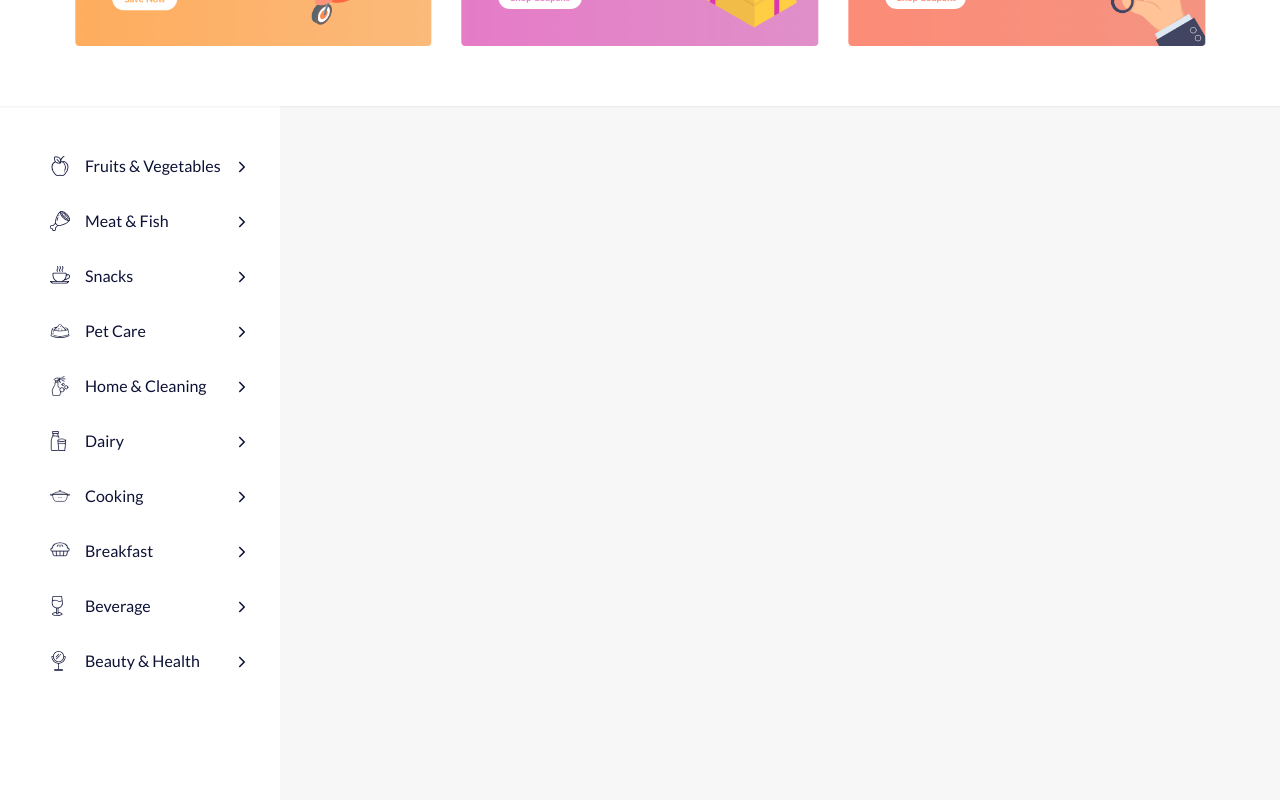
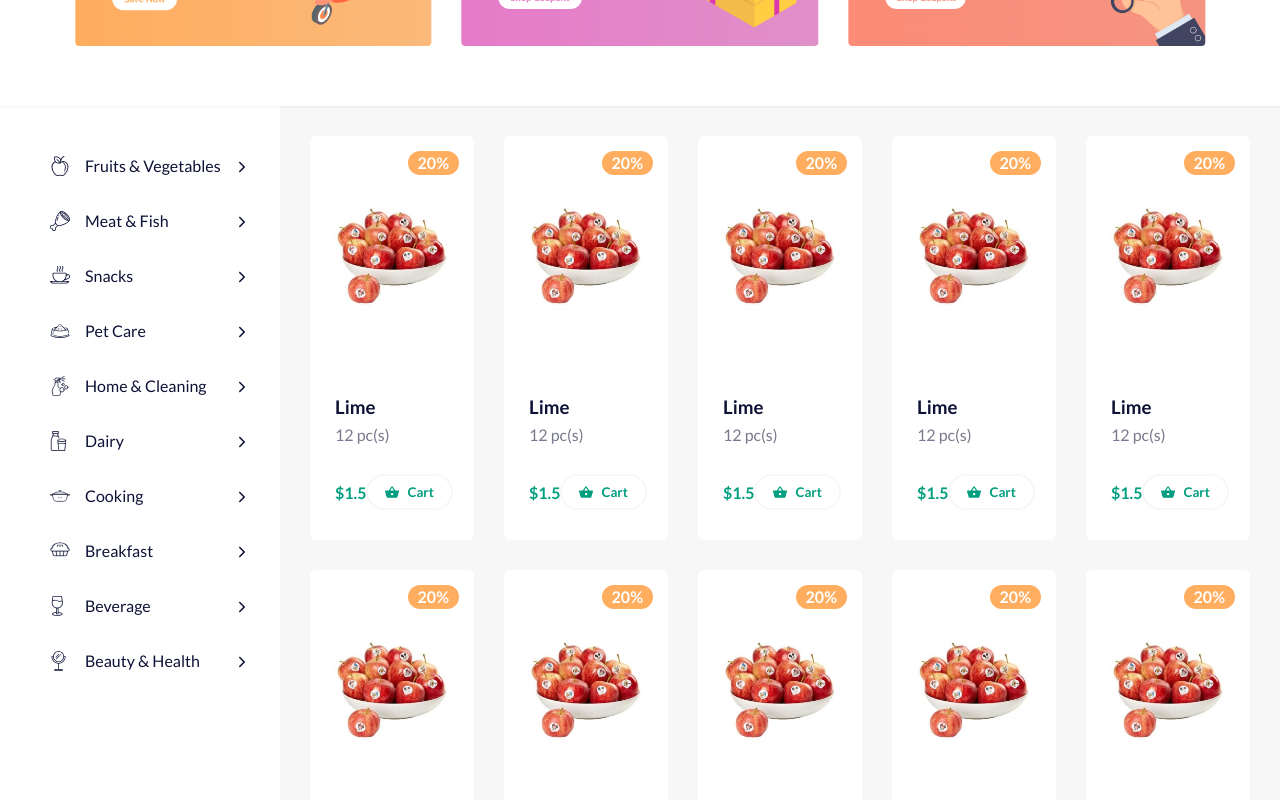
Before and after one commit to thanhhht/Grocery, a React (Create React App) app: page / in a window 1280 px wide. Shown: the part 980-1780 px from the top of the page. Built offline with nearby package versions, Linux system fonts and the light colour scheme.

Commit message:
complete UI component Product desktop

```diff
--- a/src/features/Product/components/Product/index.jsx
+++ b/src/features/Product/components/Product/index.jsx
@@ -1,16 +1,25 @@
 import React from 'react';
+import { ReactComponent as CartIcon } from '../../../../images/icons/cart.svg';
 import './style.scss';
 
 export default function Product() {
   return (
     <div className="product">
-      <div className="product-img"></div>
-      <div className="product-body">
-        <h3 className="product-name"></h3>
-        <span className="product-weight"></span>
-        <div className="product-meta">
-          <div className="product-price"></div>
-          <button className="add-to-cart"></button>
+      <div className="product-wrap">
+        <div className="product-img">
+          <img src="/images/products/Apples_dmwvrq.jpg" alt="" />
+          <span className="product-discount">20%</span>
+        </div>
+        <div className="product-body">
+          <h3 className="product-name">Lime</h3>
+          <span className="product-weight">12 pc(s)</span>
+          <div className="product-meta">
+            <div className="product-price">$1.5</div>
+            <button className="add-to-cart">
+              <CartIcon />
+              <span>Cart</span>
+            </button>
+          </div>
         </div>
       </div>
     </div>
--- a/src/features/Product/components/Product/style.scss
+++ b/src/features/Product/components/Product/style.scss
@@ -0,0 +1,78 @@
+.product {
+  flex: 0 0 20%;
+  max-width: 20%;
+  padding: 0 15px;
+  margin-bottom: 30px;
+  cursor: pointer;
+  &-wrap {
+    background: #fff;
+    border-radius: 6px;
+    overflow: hidden;
+  }
+  &-img {
+    display: flex;
+    justify-content: center;
+    align-items: center;
+    height: 240px;
+    padding: 5px;
+    position: relative;
+    img {
+      max-width: 100%;
+      max-height: 100%;
+    }
+  }
+  &-body {
+    padding: 20px 25px 30px;
+  }
+  &-meta {
+    display: flex;
+    align-items: center;
+    font-weight: bold;
+    color: #009e7f;
+    margin-top: 30px;
+  }
+  &-name {
+    color: #0d1136;
+    overflow: hidden;
+    text-overflow: ellipsis;
+    white-space: nowrap;
+    margin-bottom: 7px;
+  }
+  &-weight {
+    color: #77798c;
+  }
+  &-discount {
+    background: #ffad5e;
+    color: #fff;
+    padding: 0 10px;
+    border-radius: 999px;
+    line-height: 24px;
+    font-weight: bold;
+    position: absolute;
+    top: 15px;
+    right: 15px;
+  }
+  .add-to-cart {
+    color: inherit;
+    margin-left: auto;
+    font-weight: bold;
+    border-radius: 999px;
+    height: 36px;
+    display: flex;
+    justify-content: center;
+    align-items: center;
+    border: 2px solid #f7f7f7;
+    padding-left: 17px;
+    padding-right: 17px;
+    transition: all 0.3s ease 0s;
+    &:hover {
+      background: #009e7f;
+      color: #fff;
+    }
+    svg {
+      width: 14px;
+      height: 12px;
+      margin-right: 8px;
+    }
+  }
+}
--- a/src/features/Product/components/ProductList/index.jsx
+++ b/src/features/Product/components/ProductList/index.jsx
@@ -6,6 +6,15 @@ export default function ProductList() {
   return (
     <div className="product-list">
       <Product/>
+      <Product/>
+      <Product/>
+      <Product/>
+      <Product/>
+      <Product/>
+      <Product/>
+      <Product/>
+      <Product/>
+      <Product/>
     </div>
   );
 }
--- a/src/features/Product/components/ProductList/style.scss
+++ b/src/features/Product/components/ProductList/style.scss
@@ -1,4 +1,5 @@
 .product-list {
   display: flex;
   flex-wrap: wrap;
+  margin: 0px -15px;
 }
```
Also changed, not shown: 1 other file (tests, documents, lock files or other folders).
